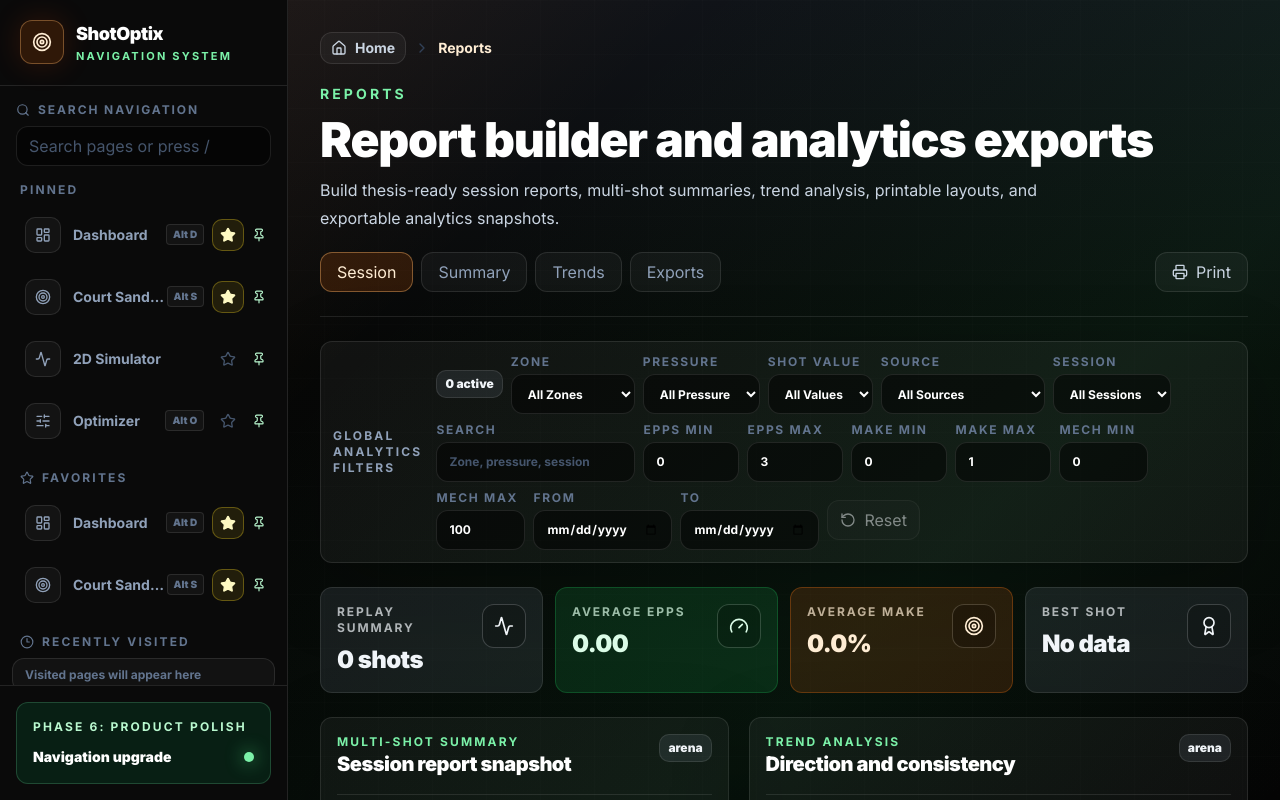
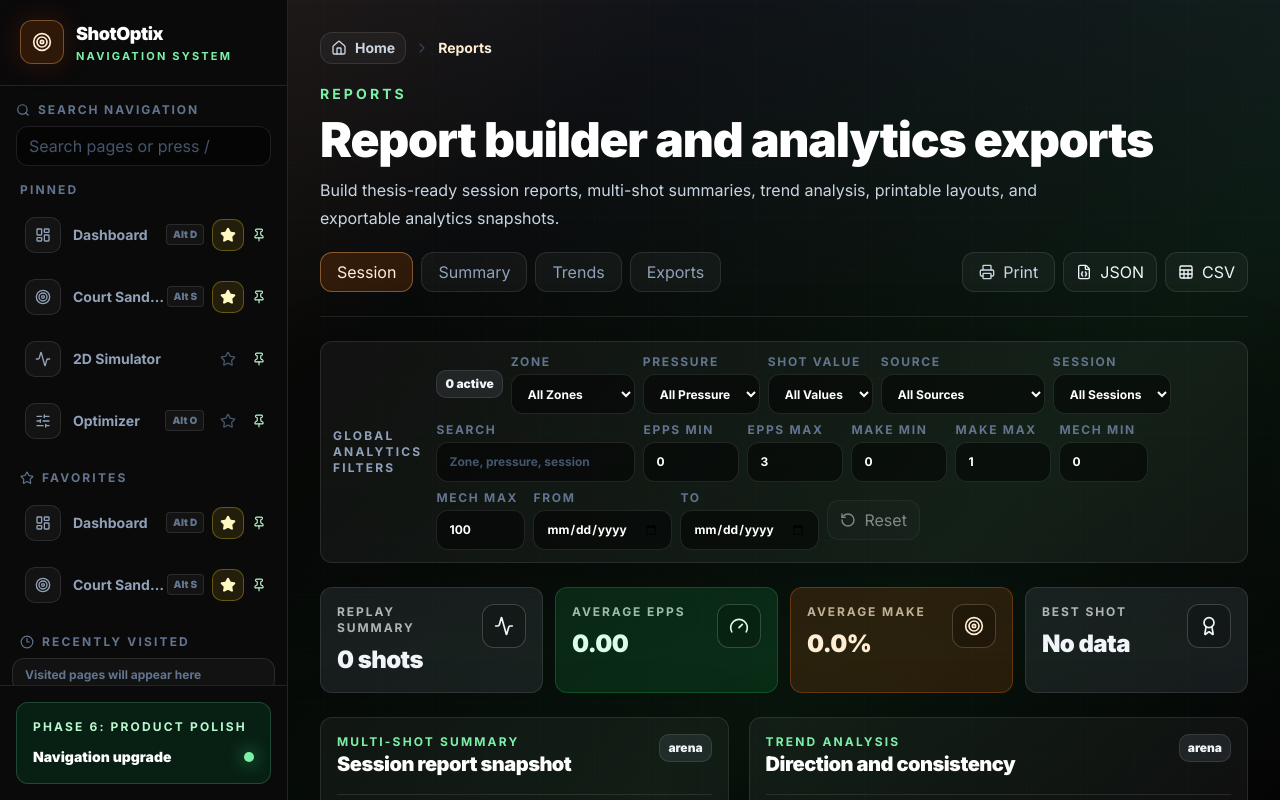
Before and after one commit to Rabin935/shot-optimizing-engine, a Next.js app in the folder frontend/: page /reports in a window 1280 px wide. Shown: the top 800 px of the page. Built offline with nearby package versions, Linux system fonts and the light colour scheme.

Commit message:
feat: improve report exporting

```diff
--- a/frontend/components/analytics/AnalyticsReportsDashboard.tsx
+++ b/frontend/components/analytics/AnalyticsReportsDashboard.tsx
@@ -78,6 +78,34 @@ export function AnalyticsReportsDashboard() {
   const recentShots = [...shots].slice(-6).reverse();
   const printReport = () => window.print();
   const trendAnalysis = useMemo(() => buildTrendAnalysis(trendRows), [trendRows]);
+  const reportExport = useMemo(
+    () => ({
+      bestShot,
+      heatmapRegions,
+      mechanicsRows,
+      optimizedShot,
+      pressureRows,
+      recentShots,
+      summary,
+      trendAnalysis,
+      trendRows,
+      worstShot,
+      zoneRows,
+    }),
+    [
+      bestShot,
+      heatmapRegions,
+      mechanicsRows,
+      optimizedShot,
+      pressureRows,
+      recentShots,
+      summary,
+      trendAnalysis,
+      trendRows,
+      worstShot,
+      zoneRows,
+    ],
+  );
 
   return (
     <section className="grid gap-6">
@@ -117,6 +145,7 @@ export function AnalyticsReportsDashboard() {
             <Printer className="size-4" />
             Print
           </button>
+          <ExportChartButton data={reportExport} filename="shotoptix-full-report" />
         </div>
       </header>
 
```
